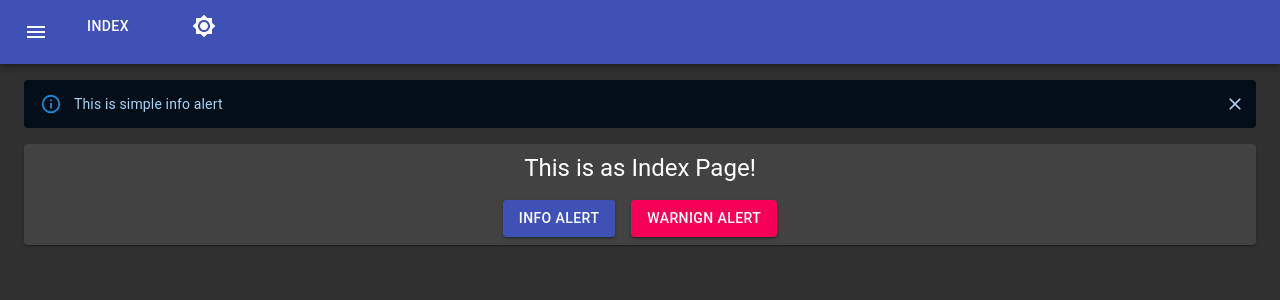
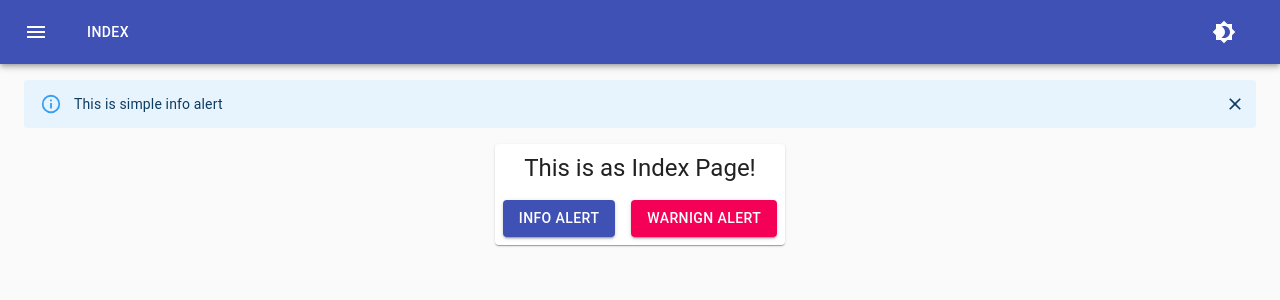
Before and after one commit to kadukows/shift-scheduler, a React app in the folder frontend/: page / in a window 1280 px wide. Both pictures are taken after a click on the button "INFO ALERT". Shown: the top 300 px of the page. Built offline with nearby package versions, Linux system fonts and the light colour scheme; the HTML template or start-up script is replaced by a standard one.

Commit message:
frontend wip

```diff
--- a/frontend/src/features/alerts/AlertsList.tsx
+++ b/frontend/src/features/alerts/AlertsList.tsx
@@ -16,11 +16,7 @@ const AlertsList = () => {
     return (
         <div>
             {alerts.map((alert) => (
-                <CloseableAlert
-                    onExit={() => dispatch(removeAlert(alert.id))}
-                    alert={alert}
-                    key={alert.id}
-                />
+                <CloseableAlert alert={alert} key={alert.id} />
             ))}
         </div>
     );
--- a/frontend/src/features/alerts/CloseableAlert.tsx
+++ b/frontend/src/features/alerts/CloseableAlert.tsx
@@ -1,19 +1,21 @@
 import * as React from "react";
+import { useDispatch } from "react-redux";
 import { Collapse } from "@material-ui/core";
 import { Alert as AlertMui } from "@material-ui/lab";
 
-import { Alert } from "./alertsSlice";
+import { AlertWithId, removeAlert } from "./alertsSlice";
 
 interface Props {
-    alert: Alert;
-    onExit: () => void;
+    alert: AlertWithId;
+    //onExit: () => void;
 }
 
-const CloseableAlert = ({ alert, onExit }: Props) => {
+const CloseableAlert = ({ alert }: Props) => {
     const [on, setOn] = React.useState(true);
+    const dispatch = useDispatch();
 
     return (
-        <Collapse in={on} onExited={onExit}>
+        <Collapse in={on} onExited={() => dispatch(removeAlert(alert.id))}>
             <AlertMui severity={alert.type} onClose={() => setOn(false)}>
                 {alert.message}
             </AlertMui>
--- a/frontend/src/features/darkThemeProvider/darkThemeProviderSlice.ts
+++ b/frontend/src/features/darkThemeProvider/darkThemeProviderSlice.ts
@@ -5,7 +5,10 @@ interface DarkThemeState {
 }
 
 const initialState: DarkThemeState = {
-    darkMode: true,
+    darkMode:
+        localStorage.getItem("darkMode") === null
+            ? false
+            : localStorage.getItem("darkMode") === "dark",
 };
 
 const darkThemeProviderSlice = createSlice({
@@ -14,9 +17,11 @@ const darkThemeProviderSlice = createSlice({
     reducers: {
         setDarkMode(state, action: PayloadAction<boolean>) {
             state.darkMode = action.payload;
+            localStorage.setItem("darkMode", state.darkMode ? "dark" : "light");
         },
         toggleDarkMode(state) {
             state.darkMode = !state.darkMode;
+            localStorage.setItem("darkMode", state.darkMode ? "dark" : "light");
         },
     },
 });
--- a/frontend/src/features/index/IndexPage.tsx
+++ b/frontend/src/features/index/IndexPage.tsx
@@ -21,8 +21,15 @@ const IndexPage = (props: Props) => {
     const classes = useStyles();
 
     return (
+        <Grid container justifyContent="center">
+            <Grid item>
                 <Paper className={classes.paper}>
-            <Grid container spacing={2} direction="column" alignItems="center">
+                    <Grid
+                        container
+                        spacing={2}
+                        direction="column"
+                        alignItems="center"
+                    >
                         <Grid item>
                             <Typography variant="h5" component="h5">
                                 This is as Index Page!
@@ -65,6 +72,8 @@ const IndexPage = (props: Props) => {
                         </Grid>
                     </Grid>
                 </Paper>
+            </Grid>
+        </Grid>
     );
 };
 
--- a/frontend/src/features/navbar/Navbar.tsx
+++ b/frontend/src/features/navbar/Navbar.tsx
@@ -21,6 +21,9 @@ const useStyles = makeStyles((theme) => ({
     spacer: {
         flexGrow: 1,
     },
+    menuButton: {
+        marginRight: theme.spacing(2),
+    },
     appbarSpacer: theme.mixins.toolbar,
 }));
 
@@ -36,26 +39,34 @@ const MyButton = (
 const Navbar = (props: Props) => {
     const classes = useStyles();
 
+    const MyButton = (
+        props: React.ComponentProps<typeof Button> &
+            React.ComponentProps<typeof RouterLink>
+    ) => (
+        <Button
+            color="inherit"
+            component={RouterLink}
+            className={classes.menuButton}
+            {...props}
+        />
+    );
+
     return (
         <>
             <div className={classes.root}>
                 <AppBar position="absolute">
                     <Toolbar>
-                        <Grid container spacing={2} justifyContent="flex-start">
-                            <Grid item>
-                                <IconButton edge="start" color="inherit">
-                                    <MenuIcon />
-                                </IconButton>
-                            </Grid>
+                        <IconButton
+                            edge="start"
+                            color="inherit"
+                            className={classes.menuButton}
+                        >
+                            <MenuIcon />
+                        </IconButton>
 
-                            <MyButton to="/">Index</MyButton>
-                            <Grid item>
-                                <div className={classes.spacer} />
-                            </Grid>
-                            <Grid item>
-                                <DarkThemeToggler />
-                            </Grid>
-                        </Grid>
+                        <MyButton to="/">Index</MyButton>
+                        <div className={classes.spacer} />
+                        <DarkThemeToggler />
                     </Toolbar>
                 </AppBar>
             </div>
```
Lines whose indentation alone changed are shown as unchanged.
